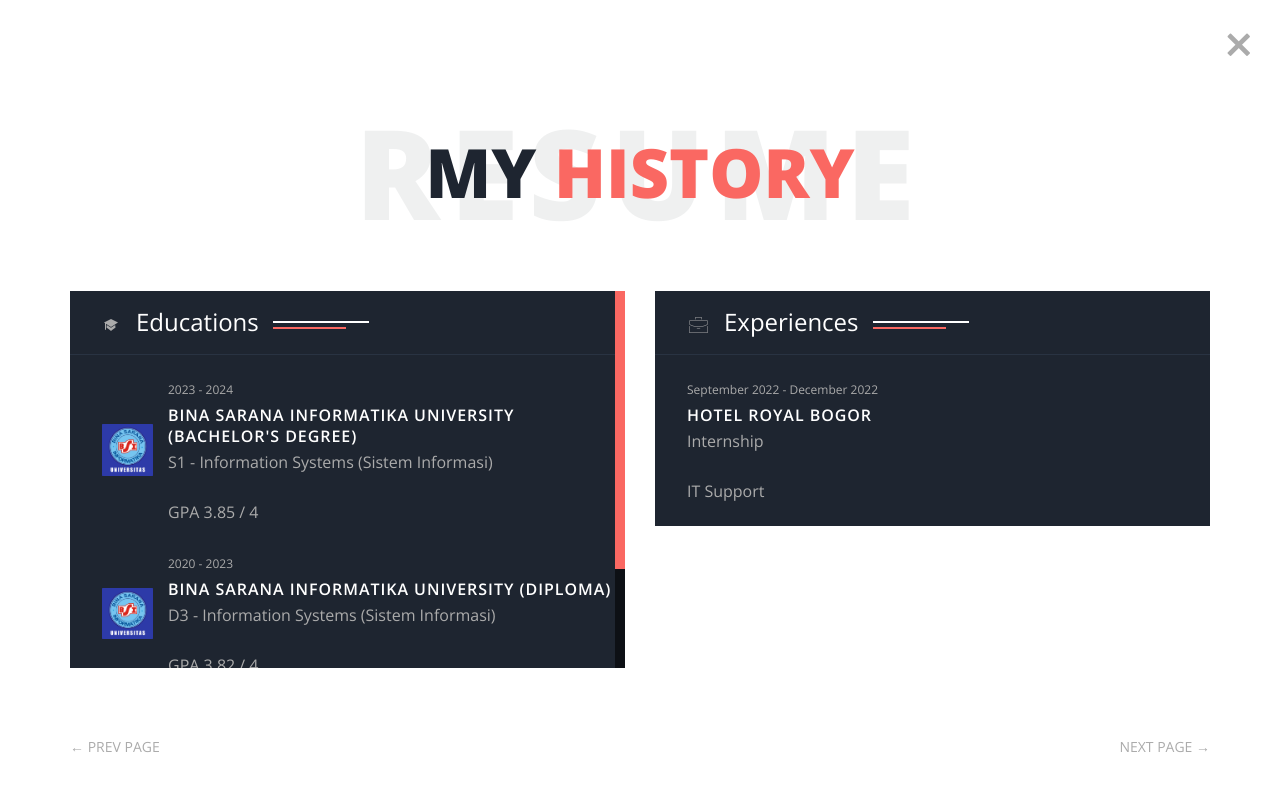
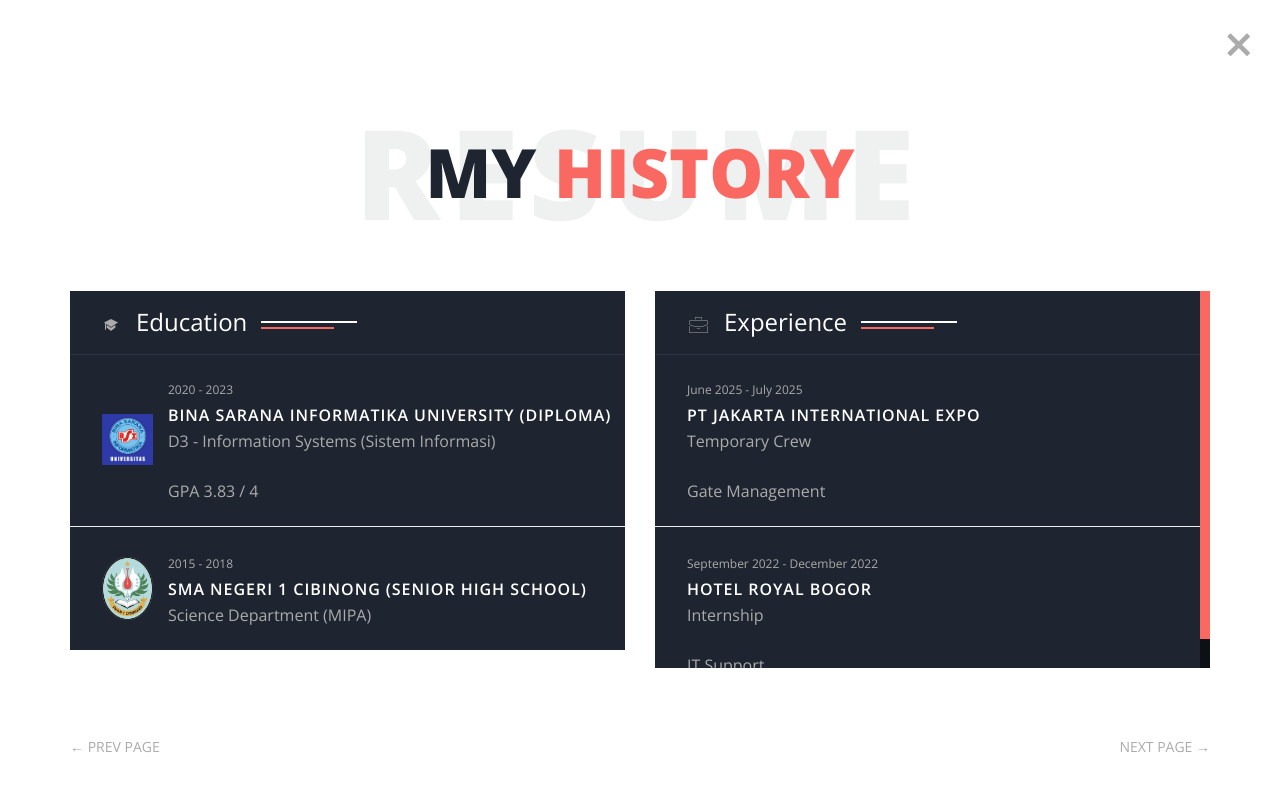
Before and after one commit to Dikaarfn/dikaarfn.github.io, a website: page resume.html in a window 1280 px wide. Drawn offline with nearby package versions, Linux system fonts and the light colour scheme; files whose address does not match are found by name.

Commit message:
[Third Upload] Dika's Personal Portfolio Website

```diff
--- a/resume.html
+++ b/resume.html
@@ -67,22 +67,11 @@
               <div class="history-block">
                 <div class="section-title light clear">
                   <i class="tf-ion-university">
-                    <h3>Educations</h3>
+                    <h3>Education</h3>
                   </i>
                 </div>
                 <!-- /.section-title -->
                 <div class="history-scroller">
-                  <div class="history-item">
-                    <div class="history-icon">
-                      <img src="images/Logo_Kampus.png" alt="Logo_UBSI" width="125%" height="125%">
-                    </div>
-                    <div class="history-text">
-                      <span>2023 - 2024</span>
-                      <h5>Bina Sarana Informatika University (Bachelor's Degree)</h5>
-                      <p>S1 - Information Systems (Sistem Informasi)</p>
-                      <p>GPA 3.85 / 4</p>
-                    </div>
-                  </div>
                   <!-- /.history-item -->
                   <div class="history-item">
                     <div class="history-icon">
@@ -92,9 +81,10 @@
                       <span>2020 - 2023</span>
                       <h5>Bina Sarana Informatika University (Diploma)</h5>
                       <p>D3 - Information Systems (Sistem Informasi)</p>
-                      <p>GPA 3.82 / 4</p>
+                      <p>GPA 3.83 / 4</p>
                     </div>
                   </div>
+                  <hr>
                   <!-- /.history-item -->
                   <div class="history-item">
                     <div class="history-icon">
@@ -113,11 +103,24 @@
               <div class="history-block">
                 <div class="section-title light clear">
                   <i class="tf-briefcase">
-                    <h3>Experiences</h3>
+                    <h3>Experience</h3>
                   </i>
                 </div>
                 <!-- /.section-title -->
                 <div class="history-scroller">
+                  <div class="history-item">
+                    <!-- <div class="history-icon">
+                      <span class="history-hex"></span>
+                      <i class="tf-documents"></i>
+                    </div> -->
+                    <div class="history-text">
+                      <span>June 2025 - July 2025</span>
+                      <h5>PT Jakarta International Expo</h5>
+                      <p>Temporary Crew</p>
+                      <p>Gate Management</p>
+                    </div>
+                  </div>
+                  <hr>
                   <div class="history-item">
                     <!-- <div class="history-icon">
                       <span class="history-hex"></span>
```
Also changed, not shown: README.md.
